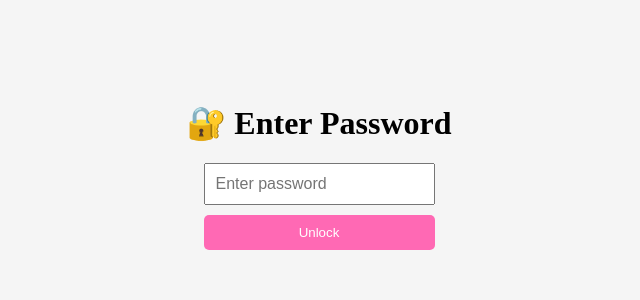
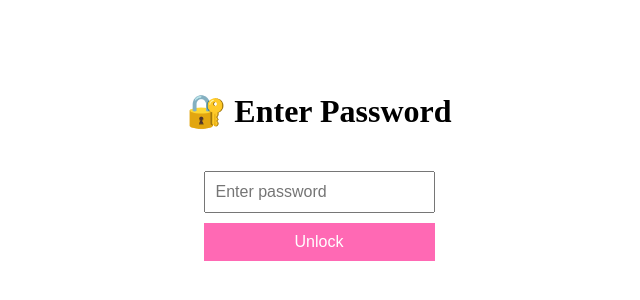
Before and after one commit to Nausherwan786786/sorry, a Next.js app: page /login in a window 1280 px wide. Shown: the part 242-542 px from the top of the page, without its empty margins (321-961 px from the left). Built offline with nearby package versions, Linux system fonts and the light colour scheme.

Commit message:
Update login.js

```diff
--- a/src/pages/login.js
+++ b/src/pages/login.js
@@ -8,8 +8,10 @@ export default function LoginPage() {
   const checkPassword = (e) => {
     e.preventDefault();
     if (password === '12345') {
-      localStorage.setItem('authorized', 'true');
-      router.push('/');
+      if (typeof window !== 'undefined') {
+        localStorage.setItem('authorized', 'true');
+        router.push('/');
+      }
     } else {
       alert('Incorrect password');
     }
@@ -21,11 +23,11 @@ export default function LoginPage() {
       justifyContent: 'center',
       alignItems: 'center',
       height: '100vh',
-      background: '#f5f5f5',
-      flexDirection: 'column'
+      flexDirection: 'column',
+      background: '#fff'
     }}>
       <h1>🔐 Enter Password</h1>
-      <form onSubmit={checkPassword} style={{ display: 'flex', flexDirection: 'column', gap: '10px' }}>
+      <form onSubmit={checkPassword} style={{ display: 'flex', flexDirection: 'column', gap: '10px', marginTop: '20px' }}>
         <input
           type="password"
           placeholder="Enter password"
@@ -33,9 +35,14 @@ export default function LoginPage() {
           onChange={(e) => setPassword(e.target.value)}
           style={{ padding: '10px', fontSize: '16px' }}
         />
-        <button type="submit" style={{ padding: '10px', backgroundColor: 'hotpink', color: '#fff', border: 'none', borderRadius: '5px' }}>
-          Unlock
-        </button>
+        <button type="submit" style={{
+          padding: '10px 20px',
+          backgroundColor: 'hotpink',
+          border: 'none',
+          color: 'white',
+          fontSize: '16px',
+          cursor: 'pointer'
+        }}>Unlock</button>
       </form>
     </div>
   );
```
